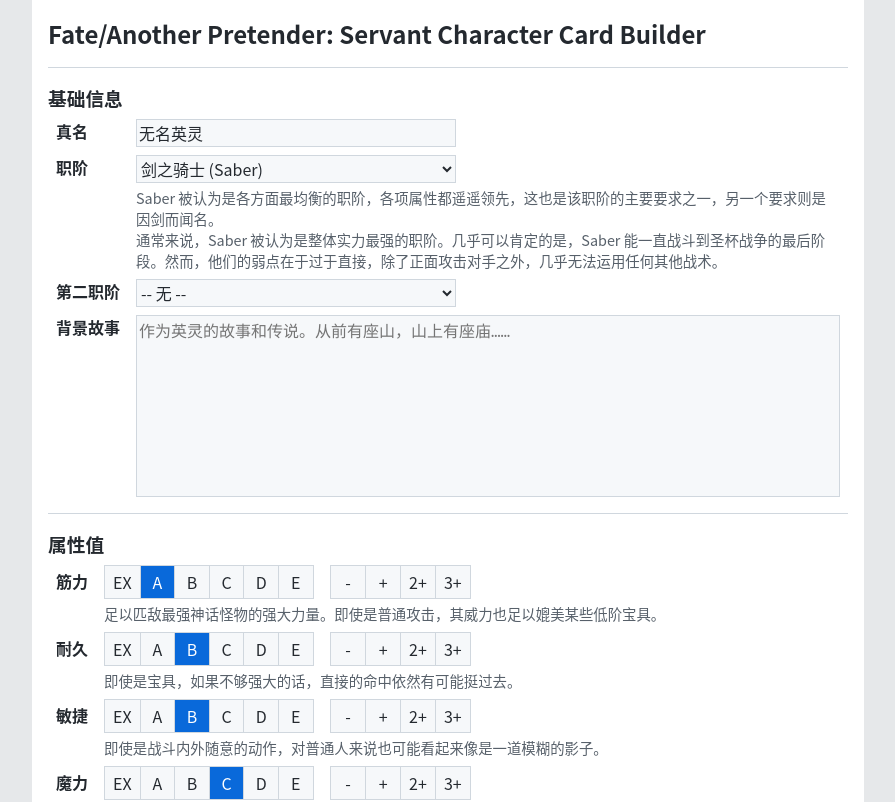
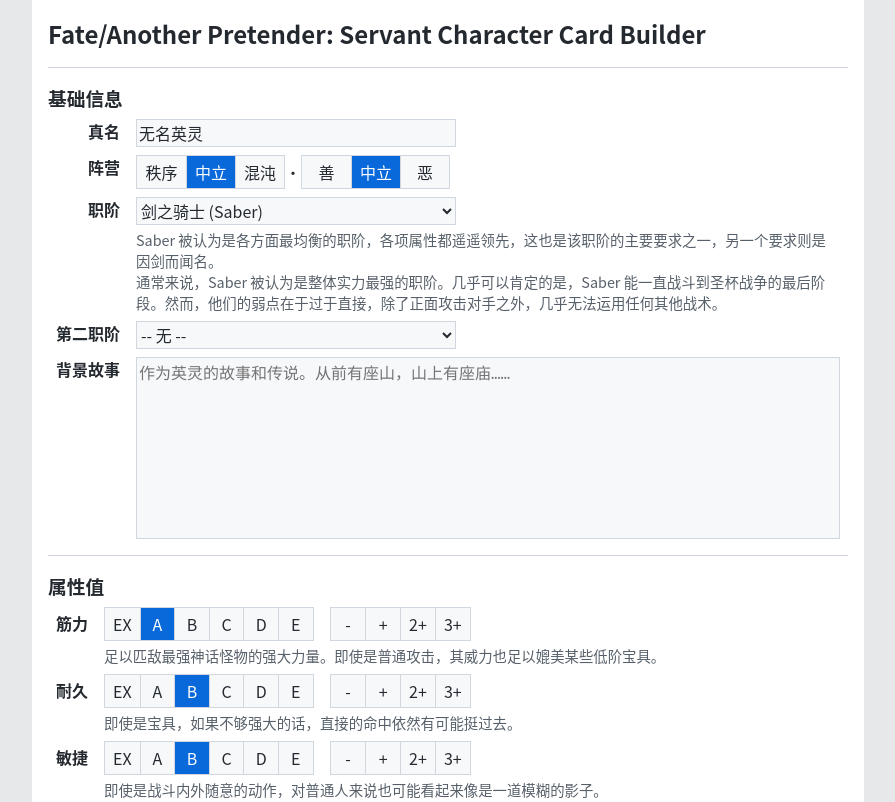
Before and after one commit to chuigda/fate-another-pretender, a Vue app: page / in a window 1280 px wide. Shown: the top 802 px of the page, without its empty margins (192-1087 px from the left). Built offline with nearby package versions, Linux system fonts and the light colour scheme.

Commit message:
模块化

```diff
--- a/src/index.css
+++ b/src/index.css
@@ -56,3 +56,34 @@
     color: var(--snippet-text-color);
     font-size: 0.9em;
 }
+
+.content {
+    padding: 1em;
+    padding-bottom: 4em;
+    width: 800px;
+    background-color: var(--body-background-color);
+
+    display: flex;
+    flex-direction: column;
+    row-gap: 0.5em;
+}
+
+.form-grid {
+    display: grid;
+    grid-template-columns: auto 1fr;
+    row-gap: 0.5em;
+    column-gap: 1em;
+
+    padding-left: 0.5em;
+    padding-right: 0.5em;
+}
+
+.form-grid > b {
+    text-align: right;
+}
+
+.form-grid > div {
+    display: flex;
+    flex-direction: column;
+    row-gap: 0.25em;
+}
--- a/src/logic/servant.ts
+++ b/src/logic/servant.ts
@@ -15,12 +15,15 @@
 
 export type ServantClass = typeof ServantClasses[number]
 
-export type ServantParameterName =
-      'strength'
-    | 'endurance'
-    | 'agility'
-    | 'magicalEnergy'
-    | 'luck'
+export const ServantParameterNames = [
+    'strength',
+    'endurance',
+    'agility',
+    'magicalEnergy',
+    'luck'
+] as const
+
+export type ServantParameterName = typeof ServantParameterNames[number]
 
 export const ClassSkills = [
     'magic-resistance',
--- a/src/ui/App.vue
+++ b/src/ui/App.vue
@@ -1,13 +1,10 @@
 <script setup lang="ts">
-import RankModifier from '../component/RankModifier.vue'
-import ClassSelect from '../component/ClassSelect.vue'
-import MultilineText from '../component/MultilineText.vue'
-
 import { ref } from 'vue'
 import { deepCopy } from '../util'
 import { DefaultServantInstance } from '../logic/servant_instance'
-import { ParameterDescription, rankDescription, RankDescription, ServantClassDescription } from '../logic/servant_description'
-import RankTooltip from './ParameterRankTooltip.vue'
+
+import BasicInfoPanel from './BasicInfoPanel.vue'
+import ParametersPanel from './ParametersPanel.vue'
 
 const showDetails = ref(true)
 const servantInstance = ref(deepCopy(DefaultServantInstance))
@@ -16,104 +13,13 @@
 <template>
     <div class="content">
         <h2>Fate/Another Pretender: Servant Character Card Builder</h2>
+
         <hr />
-        <h3>基础信息</h3>
-        <div class="form-grid">
-            <b>真名</b>
-            <input type="text" v-model="servantInstance.name" placeholder="最难的一步，取名……" />
+        <BasicInfoPanel :servant-instance="servantInstance" :show-details="showDetails" />
 
-            <b>职阶</b>
-            <div>
-                <ClassSelect v-model="servantInstance.class" />
-                <MultilineText v-if="showDetails"
-                               class="tooltip"
-                               :value="ServantClassDescription[servantInstance.class].description" />
-            </div>
+        <hr />
+        <ParametersPanel :servant-instance="servantInstance" :show-details="showDetails" />
 
-            <b>第二职阶</b>
-            <div>
-                <ClassSelect v-model="servantInstance.secondClass" :optional="true"/>
-                <div v-if="showDetails && servantInstance.secondClass !== undefined">
-                    <MultilineText class="tooltip" :value="ServantClassDescription[servantInstance.secondClass]?.description || '无第二职阶' " />
-                    <div class="tooltip"><b>注意:</b> 需要保有技能<b>双重召唤</b>才能让第二职阶真正意义上产生作用。</div>
-                </div>
-            </div>
-
-            <b>背景故事</b>
-            <textarea v-model="servantInstance.description" rows="8" placeholder="作为英灵的故事和传说。从前有座山，山上有座庙……" />
-        </div>
-        <hr />
-        <h3>属性值</h3>
-        <div class="form-grid form-grid-toggle-button-group">
-            <b>筋力</b>
-            <div>
-                <RankModifier :value="servantInstance.parameters.strength" />
-                <RankTooltip v-if="showDetails"
-                            :description-set="ParameterDescription.strength"
-                            :rank="servantInstance.parameters.strength.rank" />
-            </div>
-            <b>耐久</b>
-            <div>
-                <RankModifier :value="servantInstance.parameters.endurance" />
-                <RankTooltip v-if="showDetails"
-                            :description-set="ParameterDescription.endurance"
-                            :rank="servantInstance.parameters.endurance.rank" />
-            </div>
-            <b>敏捷</b>
-            <div>
-                <RankModifier label="敏捷" :value="servantInstance.parameters.agility" />
-                <RankTooltip v-if="showDetails"
-                            :description-set="ParameterDescription.agility"
-                            :rank="servantInstance.parameters.agility.rank" />
-            </div>
-            <b>魔力</b>
-            <div>
-                <RankModifier label="魔力" :value="servantInstance.parameters.magicalEnergy" />
-                <RankTooltip v-if="showDetails"
-                            :description-set="ParameterDescription.magicalEnergy"
-                            :rank="servantInstance.parameters.magicalEnergy.rank" />
-            </div>
-            <b>幸运</b>
-            <div>
-                <RankModifier label="幸运" :value="servantInstance.parameters.luck" />
-                <RankTooltip v-if="showDetails"
-                            :description-set="ParameterDescription.luck"
-                            :rank="servantInstance.parameters.luck.rank" />
-            </div>
-        </div>
         <hr />
     </div>
 </template>
-
-<style scoped>
-.content {
-    padding: 1em;
-    padding-bottom: 4em;
-    width: 800px;
-    background-color: var(--body-background-color);
-
-    display: flex;
-    flex-direction: column;
-    row-gap: 0.5em;
-}
-
-.form-grid {
-    display: grid;
-    grid-template-columns: auto 1fr;
-    row-gap: 0.5em;
-    column-gap: 1em;
-
-    padding-left: 0.5em;
-    padding-right: 0.5em;
-}
-
-.form-grid > div {
-    display: flex;
-    flex-direction: column;
-    row-gap: 0.25em;
-}
-
-.form-grid-toggle-button-group > b {
-    margin-top: 0.25em;
-}
-</style>
--- /dev/null
+++ b/src/ui/BasicInfoPanel.vue
@@ -0,0 +1,56 @@
+<script setup lang="ts">
+import type { ServantInstance } from '../logic/servant_instance'
+import { ServantClassDescription } from '../logic/servant_description'
+
+import ClassSelect from '../component/ClassSelect.vue'
+import MultilineText from '../component/MultilineText.vue'
+import ToggleButtonGroup from '../component/ToggleButtonGroup.vue'
+import Row from '../component/Row.vue'
+
+const {
+    servantInstance,
+    showDetails
+} = defineProps<{
+    servantInstance: ServantInstance,
+    showDetails: boolean
+}>()
+</script>
+
+<template>
+    <h3>基础信息</h3>
+    <div class="form-grid">
+        <b>真名</b>
+        <input type="text" v-model="servantInstance.name" placeholder="最难的一步，取名……" />
+
+        <b class="button-title">阵营</b>
+        <div>
+            <Row style="column-gap: 0;">
+                <ToggleButtonGroup :values="['lawful', 'neutral', 'chaotic']" :display="['秩序', '中立', '混沌']"
+                    v-model="servantInstance.alignment[0]" />
+                ·
+                <ToggleButtonGroup :values="['good', 'neutral', 'evil']" :display="['善', '中立', '恶']"
+                    v-model="servantInstance.alignment[1]" />
+            </Row>
+        </div>
+
+        <b>职阶</b>
+        <div>
+            <ClassSelect v-model="servantInstance.class" />
+            <MultilineText v-if="showDetails" class="tooltip"
+                :value="ServantClassDescription[servantInstance.class].description" />
+        </div>
+
+        <b>第二职阶</b>
+        <div>
+            <ClassSelect v-model="servantInstance.secondClass" :optional="true" />
+            <div v-if="showDetails && servantInstance.secondClass !== undefined">
+                <MultilineText class="tooltip"
+                    :value="ServantClassDescription[servantInstance.secondClass]?.description || '无第二职阶'" />
+                <div class="tooltip"><b>注意:</b> 需要保有技能<b>双重召唤</b>才能让第二职阶真正意义上产生作用。</div>
+            </div>
+        </div>
+
+        <b>背景故事</b>
+        <textarea v-model="servantInstance.description" rows="8" placeholder="作为英灵的故事和传说。从前有座山，山上有座庙……" />
+    </div>
+</template>
--- /dev/null
+++ b/src/ui/ParametersPanel.vue
@@ -0,0 +1,38 @@
+<script setup lang="ts">
+import type { ServantInstance } from '../logic/servant_instance'
+import { ServantParameterNames } from '../logic/servant'
+import { ParameterDescription } from '../logic/servant_description'
+
+import RankModifier from '../component/RankModifier.vue'
+import ParameterRankTooltip from './ParameterRankTooltip.vue'
+
+const {
+    servantInstance,
+    showDetails
+} = defineProps<{
+    servantInstance: ServantInstance,
+    showDetails: boolean
+}>()
+
+</script>
+
+<template>
+    <h3>属性值</h3>
+    <div class="form-grid">
+        <template v-for="parameterName in ServantParameterNames">
+            <b class="button-title">{{ ParameterDescription[parameterName].label }}</b>
+            <div>
+                <RankModifier :value="servantInstance.parameters[parameterName]" />
+                <ParameterRankTooltip v-if="showDetails"
+                                      :description-set="ParameterDescription[parameterName]"
+                                      :rank="servantInstance.parameters[parameterName].rank" />
+            </div>
+        </template>
+    </div>
+</template>
+
+<style scoped>
+.button-title {
+    margin-top: 0.25em;
+}
+</style>
```
